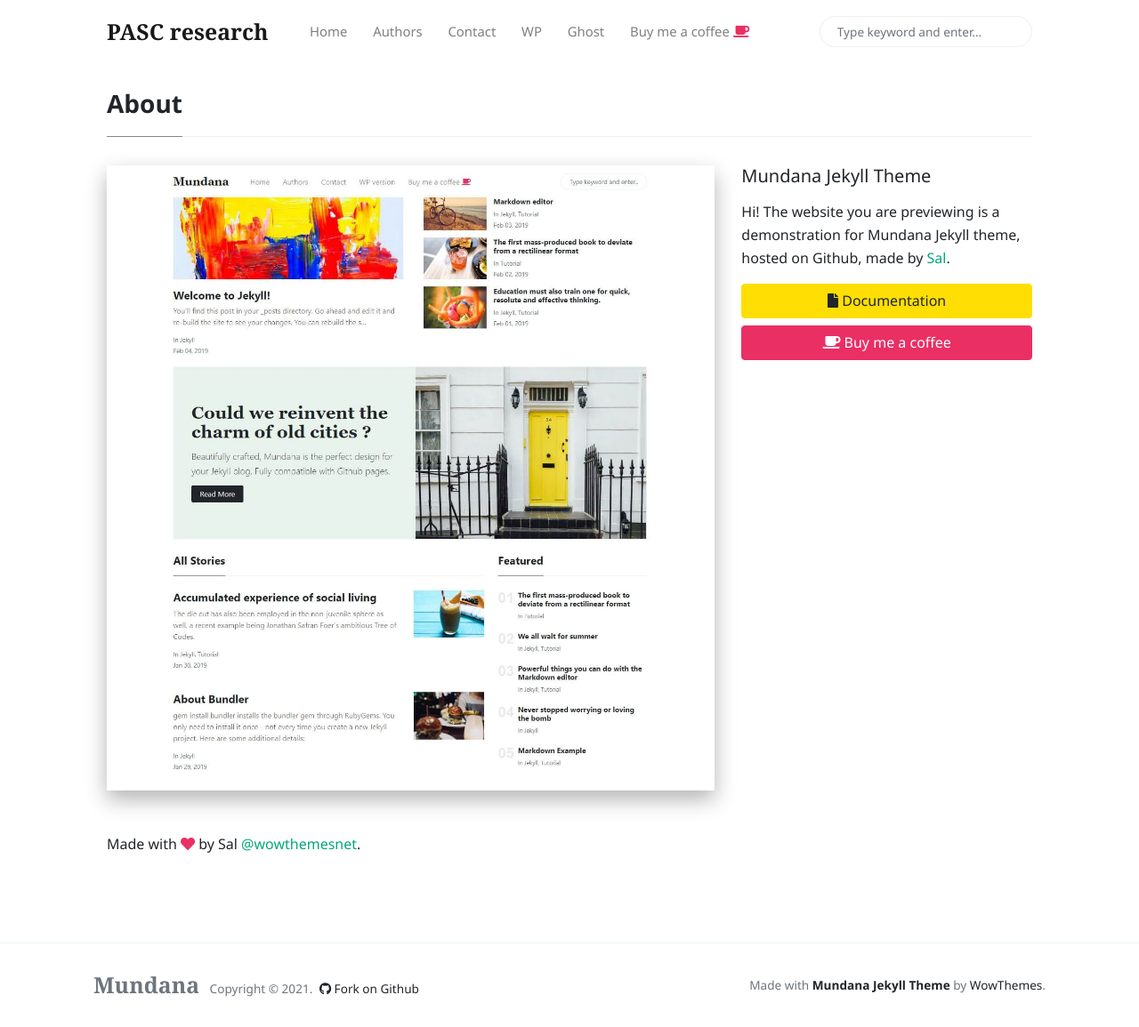
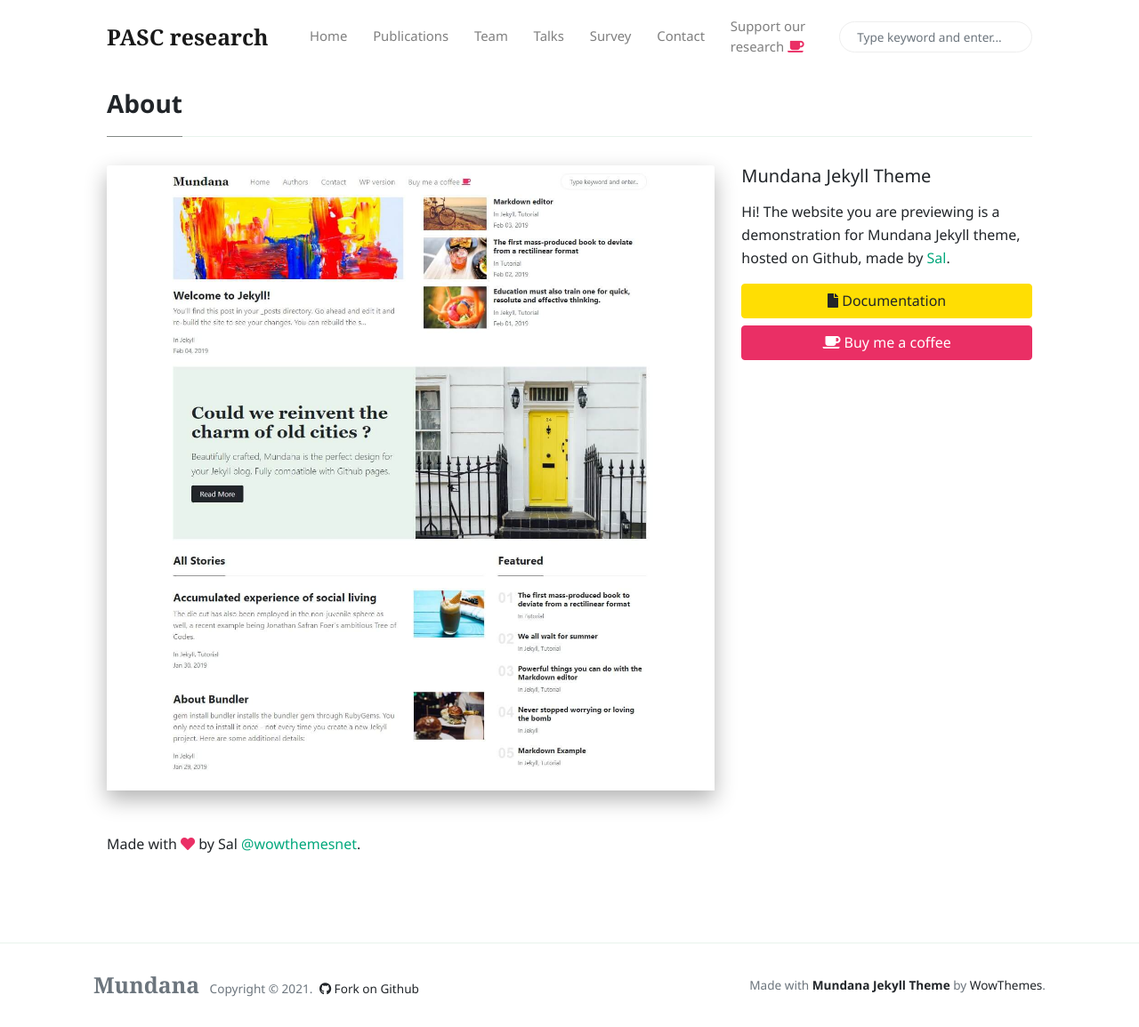
Before and after one commit to pasc-research/pasc-research.github.io, a Jekyll site: the page built from _pages/about.md, in a window 1280 px wide and 1155 px high. Shown: the whole window at 89% size. Built offline with Jekyll 4.4.1, drawn with Linux system fonts in a browser that asks for light colours; nearby versions of some CDN libraries; comment, search, counter and statistics services are not loaded.

Commit message:
fix rendering

```diff
--- a/_includes/menu-header.html
+++ b/_includes/menu-header.html
@@ -4,17 +4,20 @@
 <a class="nav-link" href="{{site.baseurl}}/index.html">Home</a>
 </li>
 <li class="nav-item">
-<a class="nav-link" href="{{site.baseurl}}/authors-list.html">Authors</a>
+<li class="nav-item">
+<a target="_blank" class="nav-link" href="">Publications</a>
+</li>
+<a class="nav-link" href="{{site.baseurl}}/authors-list.html">Team</a>
+</li>
+<li class="nav-item">
+<a class="nav-link" href="{{site.baseurl}}/contact.html">Talks</a>
+</li>
+<li class="nav-item">
+<a class="nav-link" href="{{site.baseurl}}/contact.html">Survey</a>
 </li>
 <li class="nav-item">
 <a class="nav-link" href="{{site.baseurl}}/contact.html">Contact</a>
 </li>
 <li class="nav-item">
-<a target="_blank" class="nav-link" href="https://www.wowthemes.net/themes/mundana-wordpress/">WP</a>
+<a target="_blank" class="nav-link" href="https://www.wowthemes.net/donate/">Support our research <i class="fa fa-coffee text-danger"></i></a>
 </li>
-<li class="nav-item">
-<a target="_blank" class="nav-link" href="https://www.wowthemes.net/themes/mundana-ghost/">Ghost</a>
-</li>
-<li class="nav-item">
-<a target="_blank" class="nav-link" href="https://www.wowthemes.net/donate/">Buy me a coffee <i class="fa fa-coffee text-danger"></i></a>
-</li>
```
